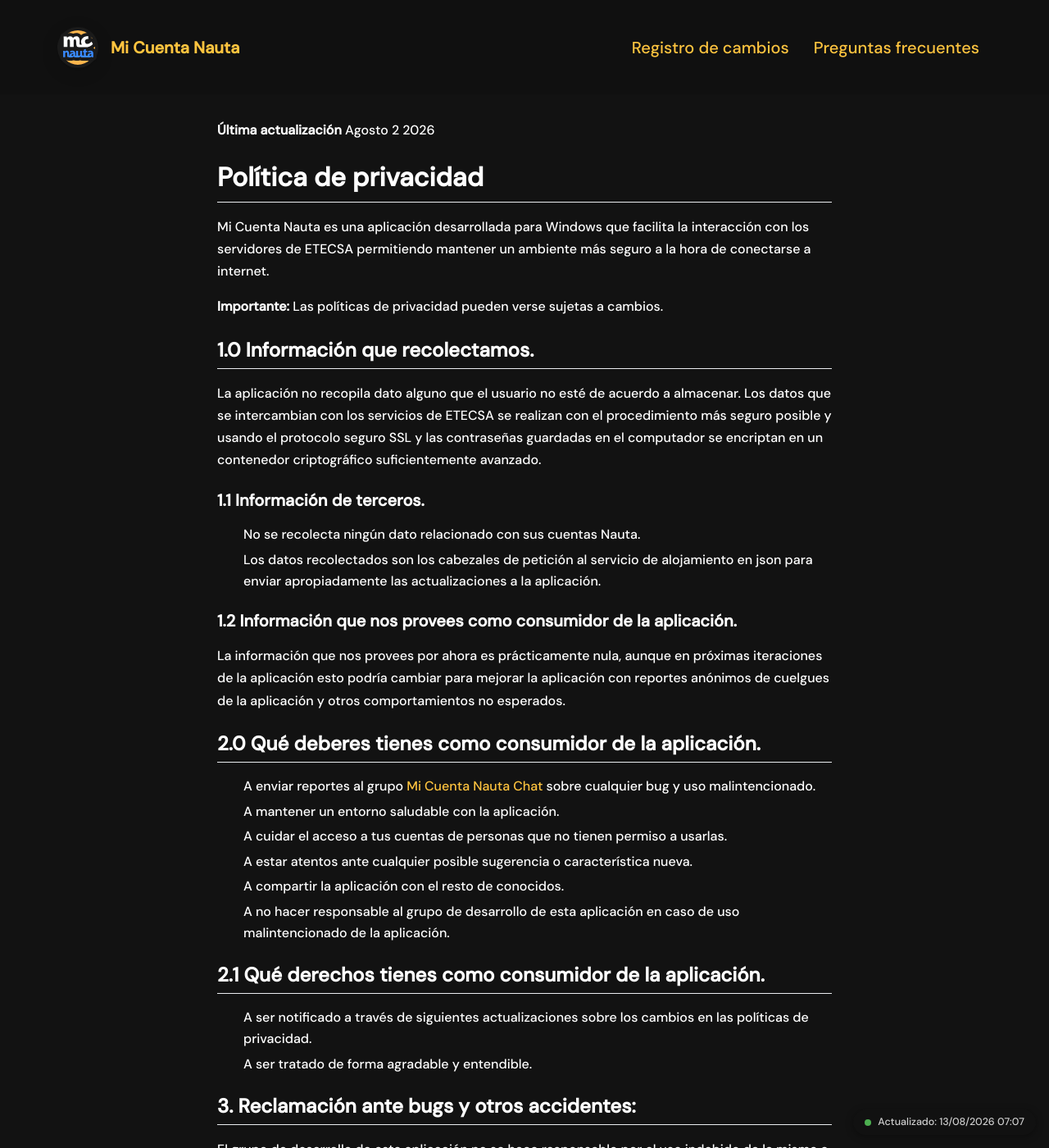
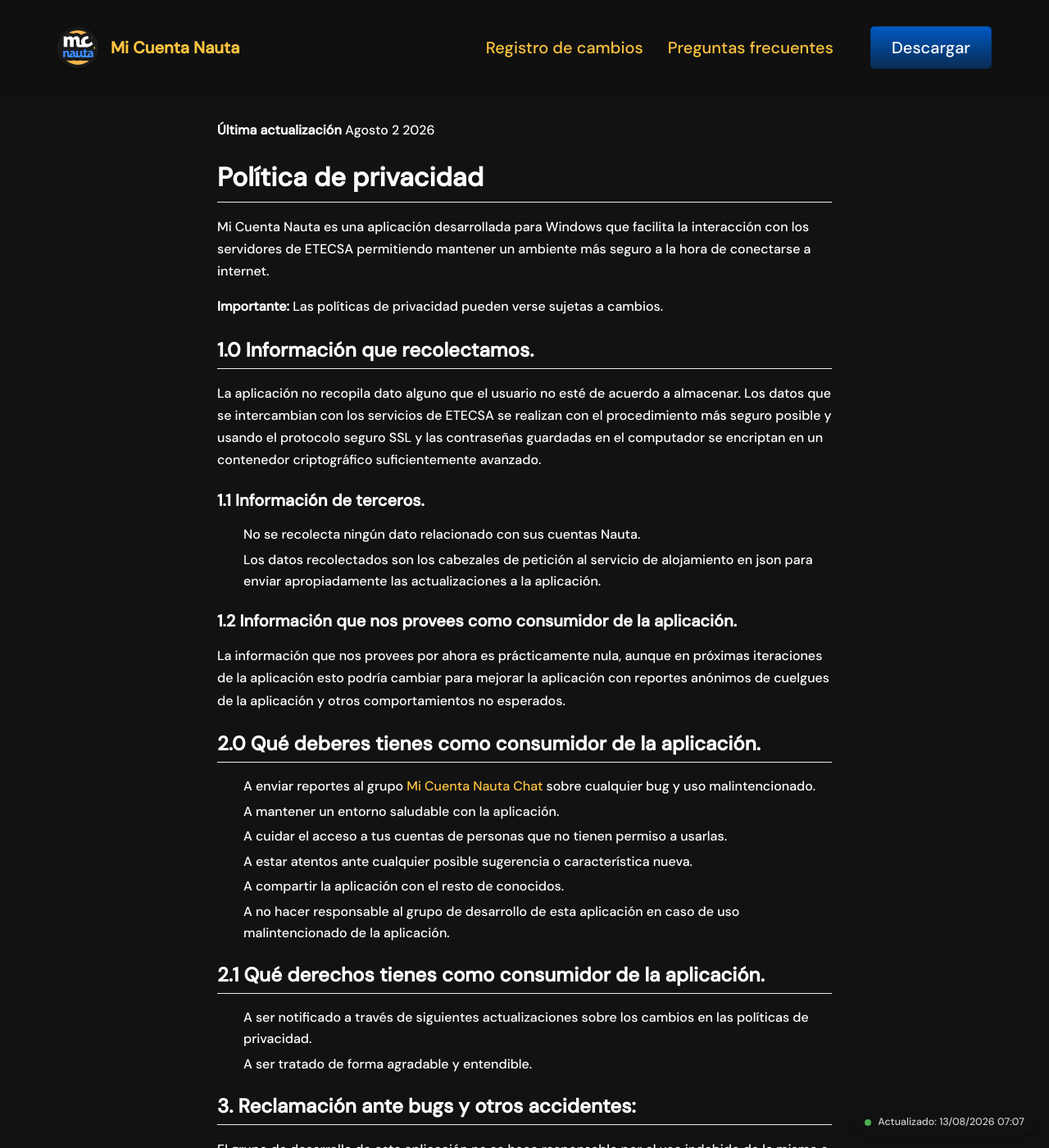
Before and after one commit to micuentanauta/micuentanauta.github.io, a Jekyll site: the page built from _pages/privacypolicy.md, in a window 1280 px wide and 1400 px high. Shown: the whole window at 82% size. Built offline with Jekyll 4.4.1, drawn with Linux system fonts in a browser that asks for light colours.

Commit message:
content: boton de descarga en el navbar y Contacto en el menu movil

```diff
--- a/_includes/header.html
+++ b/_includes/header.html
@@ -32,22 +32,32 @@
 				<li><a href="{{ site.blog_link }}" target="_blank" rel="noopener noreferrer">Blog Oficial</a></li>
 			{% endif %}
 		</ul>
+		{% if site.windows_link %}
+		<a class="downloadButton navbar-download navbar-download--desktop" href="{{ site.windows_link }}">Descargar</a>
+		{% endif %}
 	</nav>
-	<button type="button" class="menu-btn" id="mcnMenuBtn" aria-label="Abrir menú" aria-expanded="false" aria-controls="siteNav">
+
+	<div class="header-actions">
+		{% if site.windows_link %}
+		<a class="downloadButton navbar-download navbar-download--mobile" href="{{ site.windows_link }}">Descargar</a>
+		{% endif %}
+		<button type="button" class="menu-btn" id="mcnMenuBtn" aria-label="Abrir menú" aria-expanded="false" aria-controls="siteNav">
 		<span class="menu-bar" aria-hidden="true"></span>
 		<span class="menu-bar" aria-hidden="true"></span>
 		<span class="menu-bar" aria-hidden="true"></span>
 	</button>
+	</div>
 </header>
 <nav class="scroll mobile-dropdown" id="siteNav">
 	<ul>
 		{% for page in site.pages %}
-			{% if page.include_in_header == true %}
+			{% if page.include_in_header == true and page.permalink != '/about/contact/' %}
 			<li><a href="{{ page.url | relative_url }}" target="_self">{{ page.title }}</a></li>
 			{% endif %}
 		{% endfor %}
 		{% if site.blog_link %}
 			<li><a href="{{ site.blog_link }}" target="_blank" rel="noopener noreferrer">Blog Oficial</a></li>
 		{% endif %}
+		<li><a href="{{ '/about/contact/' | relative_url }}" target="_self">Contacto</a> </li>
 	</ul>
 </nav>
--- a/_sass/components/_header.scss
+++ b/_sass/components/_header.scss
@@ -75,9 +75,10 @@
 // Desktop Navigation
 .desktop-nav {
   display: flex;
-  width: 100%;
+  flex: 1;
   align-items: center;
   justify-content: flex-end;
+  gap: 30px;
   height: 115px;
   white-space: nowrap;
   overflow-x: auto;
@@ -151,7 +152,6 @@
 
 .menu-btn {
   display: none;
-  margin-left: auto;
   width: 40px;
   height: 40px;
   padding: 0;
@@ -188,6 +188,34 @@
 
   header.menu-open .menu-bar:nth-child(3) {
     transform: translateY(-7px) rotate(-45deg);
+  }
+}
+
+// Navbar download buttons
+.navbar-download {
+  display: none;
+}
+
+header.navbar-download-visible .navbar-download {
+  display: inline-flex;
+}
+
+.header-actions {
+  display: flex;
+  align-items: center;
+  gap: 10px;
+  margin-left: auto;
+}
+
+@media only screen and (min-width: 769px) {
+  header.navbar-download-visible .navbar-download--mobile {
+    display: none;
+  }
+}
+
+@media only screen and (max-width: 768px) {
+  header.navbar-download-visible .navbar-download--desktop {
+    display: none;
   }
 }
 
--- a/js/main.js
+++ b/js/main.js
@@ -241,3 +241,38 @@
 }
 
 //#endregion
+
+//#region Botón de descarga del navbar
+
+function showNavbarDownloads() {
+    if (navbar) {
+        navbar.classList.add("navbar-download-visible");
+    }
+}
+
+function hideNavbarDownloads() {
+    if (navbar) {
+        navbar.classList.remove("navbar-download-visible");
+    }
+}
+
+var heroInfo = document.getElementsByClassName("appInfo")[0];
+
+if (navbar) {
+    if (heroInfo) {
+        var downloadObserver = new IntersectionObserver(function (entries) {
+            entries.forEach(function (entry) {
+                if (entry.isIntersecting) {
+                    hideNavbarDownloads();
+                } else {
+                    showNavbarDownloads();
+                }
+            });
+        }, { threshold: 0 });
+        downloadObserver.observe(heroInfo);
+    } else {
+        showNavbarDownloads();
+    }
+}
+
+//#endregion
```
